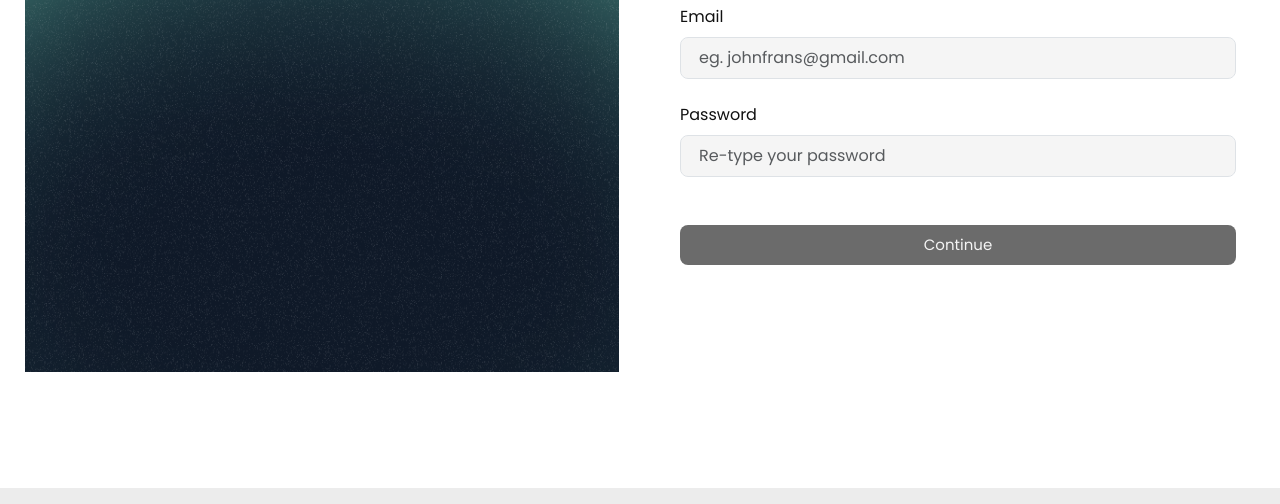
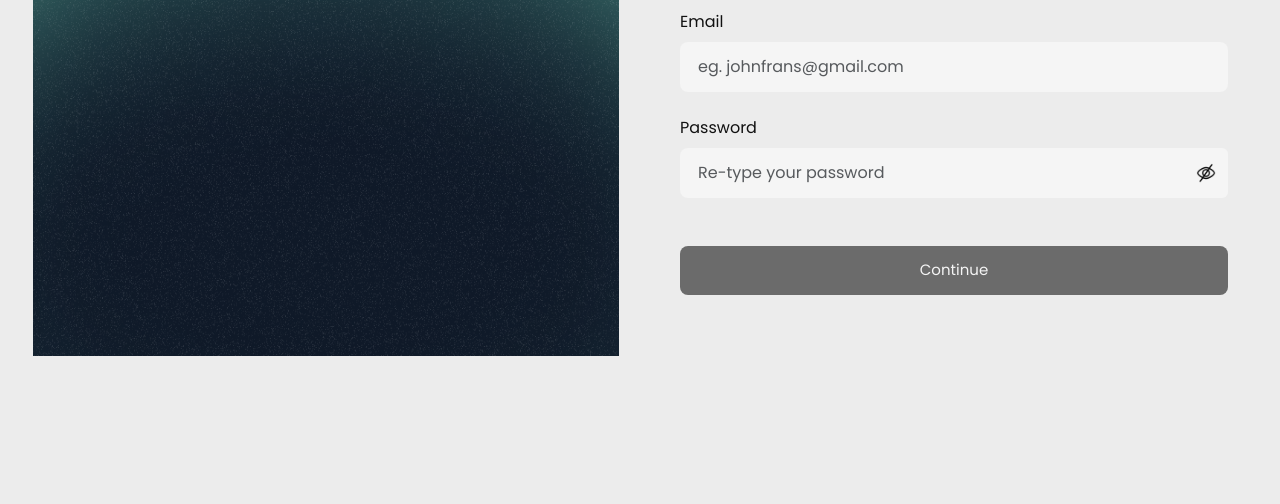
Before and after one commit to pftjeff/MailVan, a plain HTML site: page signin.html in a window 1280 px wide. Shown: the part 444-948 px from the top of the page. Drawn offline with Linux system fonts and the light colour scheme.

Commit message:
Update the sign-in page to include additional structures and integrate a new script.

```diff
--- a/signin.html
+++ b/signin.html
@@ -11,33 +11,39 @@
 </head>
 
 <body>
-    <!----------------------- Main Container -------------------------->
-    <div class="min-vh-100">
-        <!----------------------- Login Container -------------------------->
-        <div class="row p-3 bg-white">
-            <!--------------------------- Left Box ----------------------------->
+    <div>
+        <div class="row p-4">
+
             <div class="col-md-6 rounded-4 d-flex flex-column left-box">
-                <img src="asset/img/Frame 3.png" class="img-fluid" style="height: 100vh;">
+                <img src="asset/img/Frame 3.png" class="img-fluid">
             </div>
-            <!-------------------- ------ Right Box ---------------------------->
+
             <div class="col-md-6 right-box">
-                <div class="header-text mb-2 d-flex flex-column align-items-center text-center">
+                <div class="header-text mb-2 d-flex flex-column align-items-center text-center justify-content-center">
                     <img src="asset/img/vra_2.png" alt="logo" style="width: 35%;">
-                    <h2 style="font-family: 'Courier New', Courier, monospace; font-weight: 600; color: rgb(102 170 158);">Sign In Account</h2>
+                    <h2
+                        style="font-family: 'Courier New', Courier, monospace; font-weight: 600; color: rgb(102 170 158);">
+                        Sign In Account</h2>
                     <p style="margin-top: 4px;">Enter your personal data to create your account.</p>
                 </div>
                 <label for="email" class="form-label" style="color: #111111;">Email</label>
                 <div class="input-group mb-4">
-                    <input type="text" id="email" class="form-control form-control-lg fs-6"
-                        placeholder="eg. johnfrans@gmail.com" style="background-color: #F5F5F5;">
+                    <input type="text" class="form-control form-control-lg fs-6" placeholder="eg. johnfrans@gmail.com"
+                        style="background-color: #F5F5F5;  border: none; padding-top: 13px; padding-bottom: 13px;">
                 </div>
                 <label for="password" class="form-label" style="color: #111111;">Password</label>
                 <div class="input-group mb-5">
-                    <input type="password" id="password" class="form-control form-control-lg fs-6" placeholder="Re-type your password" style="background-color: #F5F5F5;">
+                    <input type="password" class="form-control form-control-lg fs-6" id="password"
+                        placeholder="Re-type your password"
+                        style="background-color: #F5F5F5;  border: none;  padding-top: 13px; padding-bottom: 13px;">
+                    <span class="input-group-text" style="background-color: #F5F5F5; border: none;">
+                        <img src="asset/img/hidden.png" id="hiddenicon"
+                            style="cursor: pointer; width: 20px; height: auto;">
+                    </span>
                 </div>
                 <div class="input-group">
-                    <button class="btn btn-lg w-100"
-                        style="font-size: 15px; background-color: #6B6B6B; color: whitesmoke;">Continue</button>
+                    <button class="btn btn-lg w-100 custom-button"
+                        style="font-size: 15px; padding-top: 13px; padding-bottom: 13px;">Continue</button>
                 </div>
             </div>
         </div>
@@ -45,6 +51,20 @@
     </div>
 
     <script src="asset/js/bootstrap.bundle.min.js"></script>
+    <script>
+        let hiddenicon = document.getElementById("hiddenicon");
+        let password = document.getElementById("password");
+
+        hiddenicon.onclick = function () {
+            if (password.type == "password") {
+                password.type = "text";
+                hiddenicon.src = "asset/img/eye.png";
+            } else {
+                password.type = "password";
+                hiddenicon.src = "asset/img/hidden.png";
+            }
+        }
+    </script>
 </body>
 
 </html>
```
